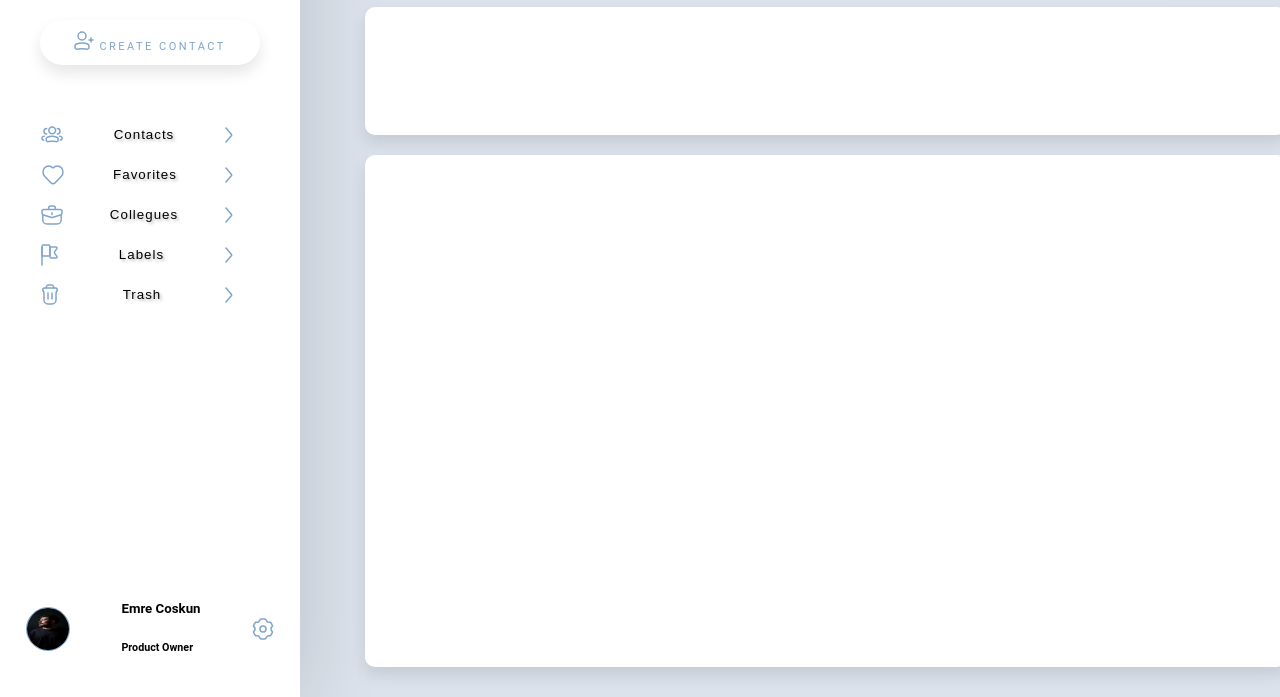
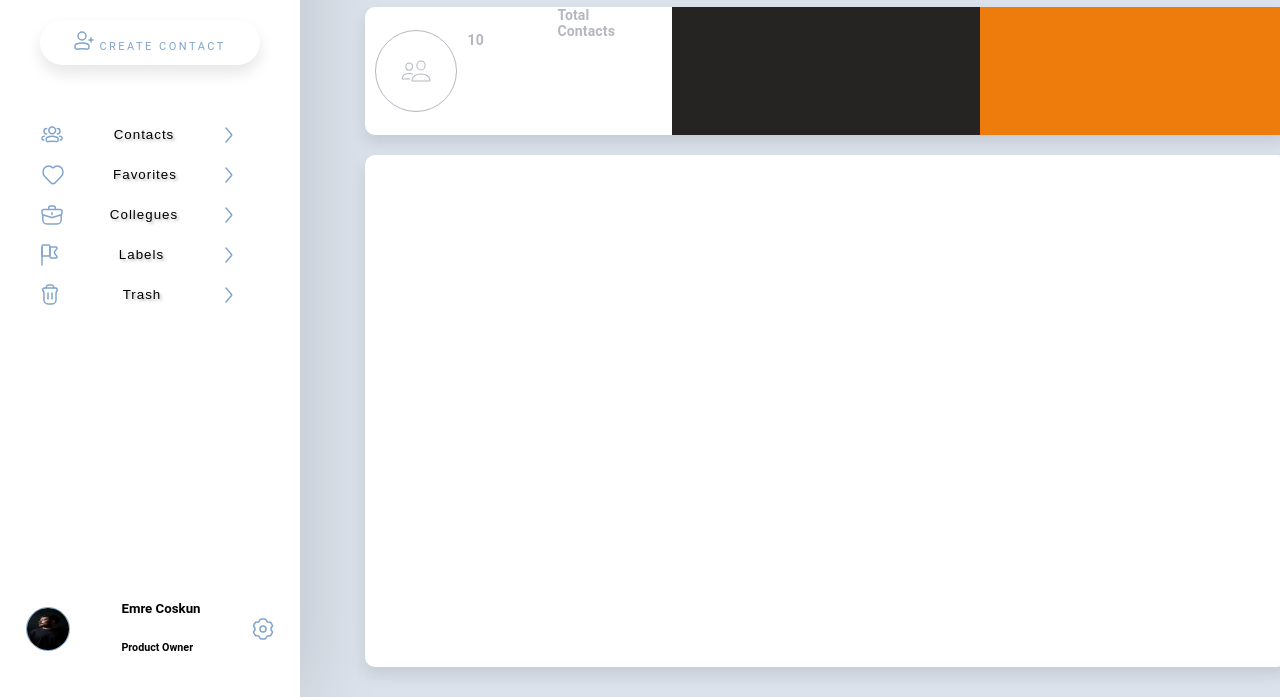
Before and after one commit to coskunemr/contact-project, a plain HTML site: page index.html in a window 1280 px wide. Shown: the part 103-800 px from the top of the page. Drawn offline with Linux system fonts and the light colour scheme.

Commit message:
demo done

```diff
--- a/assets/styles/main_content.css
+++ b/assets/styles/main_content.css
@@ -39,6 +39,9 @@ body{
   border-radius: 10px;
   box-shadow: 0px 8px 15px rgba(0, 0, 0, 0.1);
   margin: 10px;
+  display: flex;
+  flex-direction: row;
+  justify-content: space-between;
 
 }
 
@@ -105,3 +108,126 @@ margin-top: 10px;
   box-shadow: 0px 8px 15px rgba(0, 0, 0, 0.1);
 
 }
+
+
+
+/* #total_contacts_icon_cont{
+width: 50%;
+height: 100%;
+background-color: aqua;
+display: flex;
+flex-direction: row;
+justify-content: flex-start;
+align-items: center;
+} */
+
+#total_contacts_info{
+  width: 50%;
+  height: 100%;
+  display: flex;
+  flex-direction: row;
+  justify-content: flex-start;
+  align-items: center;
+  }
+
+#total_contacts_icon_cont{
+  width: 50%;
+  height: 100%;
+  display: flex;
+  flex-direction: row;
+  justify-content:center;
+  align-items: center;
+
+}
+
+#total_contacts_icon{
+  width: 80px;
+  height: 80px;
+  display: flex;
+  flex-direction: row;
+  justify-content:center;
+  align-items: center;
+  border: 1px solid #B5B7C0;
+  border-radius: 50px
+}
+
+#fav_contacts_info{
+  width: 50%;
+  height: 100%;
+  background-color: rgb(37, 36, 35);
+  display: flex;
+  flex-direction: row;
+  justify-content: flex-start;
+  align-items: center;
+  }
+
+  #collegues_contacts_info{
+    width: 50%;
+    height: 100%;
+    background-color: rgb(237, 124, 12);
+    display: flex;
+    flex-direction: row;
+    justify-content: flex-start;
+    align-items: center;
+  }
+
+  #total_contacts_count_cont{
+    width: 50%;
+    height: 100%;
+    display: flex;
+    flex-direction: row;
+    justify-content: flex-start;
+    align-items: center;
+    }
+
+    #total_contacts_count_cont{
+      width: 100%;
+      height: 100%;
+      display: flex;
+      flex-direction: column;
+      justify-content: flex-start;
+    }
+
+    #total_count_cont_text{
+      width: 100%;
+      height: 100%;
+      display: flex;
+      flex-direction: row;
+    }
+
+    #total_count_cont_text {
+      width: 25px;
+      height: 25px;
+      color: #B5B7C0;
+      font-size: 14px;
+      font-weight: 700;
+      letter-spacing: 0.14px;
+    }
+
+    #total_contacts_numbers_cont{
+      width: 100%;
+      height: 100%;
+      display: flex;
+      flex-direction: row;
+      text-align: start;
+    }
+
+
+
+    #total_contacts_numbers_cont {
+      color: #B5B7C0;
+      font-size: 14px;
+      font-weight: 700;
+      letter-spacing: 0.14px;
+
+    }
+
+    #total_numbers{
+      width: 25px;
+      height: 25px;
+      color: #B5B7C0;
+      font-size: 14px;
+      font-weight: 700;
+      letter-spacing: 0.14px;
+
+    }
--- a/assets/styles/sidebar.css
+++ b/assets/styles/sidebar.css
@@ -146,7 +146,6 @@
 
 #user_profile_cont p{
   color: #00000082;
-  font-family: Poppins;
   font-size: 14px;
   font-style: normal;
   font-weight: 500;
--- a/index.html
+++ b/index.html
@@ -9,9 +9,7 @@
 </head>
 <body>
 
-
-
-        <div id="side_bar_cont">
+    <div id="side_bar_cont">
 
             <div id="side_bar_top_cont">
                 <!-- <div id="toogle_cont">
@@ -123,7 +121,7 @@
             </div>
         </div>
 
-        <div id="main_content_cont">
+    <div id="main_content_cont">
             <div id="main_top_cont">
                 <div id="greatings_cont">
                     <div id="greatings">
@@ -145,13 +143,31 @@
                 </div>
             </div>
             <div id="contact_info_cont">
+
                 <div id="total_contacts_info">
                     <div id="total_contacts_icon_cont">
-
+                        <div id="total_contacts_icon">
+                            <img src="/assets/images/icons/contacts_info_icons/total_contacs.svg" alt="">
+                        </div>
                     </div>
-
                     <div id="total_contacts_count_cont">
 
+                        <div id="total_count_cont_text">
+                            <div id="total_tex">
+                                Total Contacts
+                            </div>
+
+
+
+                        </div>
+                        <div id="total_contacts_numbers_cont">
+                            <div id="total_numbers">
+                                10
+                            </div>
+
+
+
+                        </div>
                     </div>
                 </div>
 
@@ -194,8 +210,5 @@
         </div>
 
 
-
-
-
 </body>
 </html>
```
Also changed, not shown: assets/images/icons/contacts_info_icons/total_contacs.svg (added), 4 other files.
